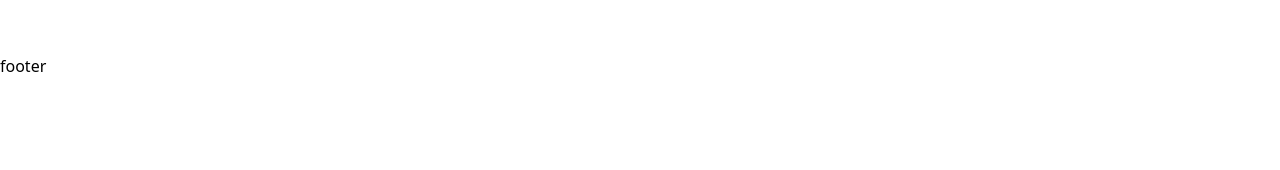
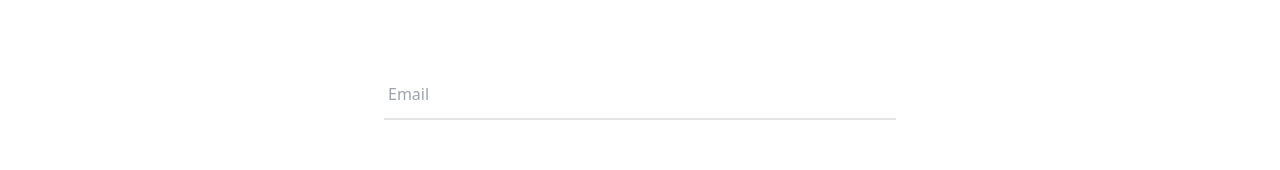
Before and after one commit to SoloSoft2000/eCommerce-Application, a React app: page /login in a window 1280 px wide. Shown: the part 266-436 px from the top of the page. Built offline with nearby package versions, Linux system fonts and the light colour scheme.

Commit message:
feat(forms): email component

```diff
--- a/src/components/forms/Email.tsx
+++ b/src/components/forms/Email.tsx
@@ -0,0 +1,12 @@
+import React from 'react';
+
+function Email(): React.JSX.Element {
+  return  <input
+  className='w-full border-b-2 border-zinc-200 py-3 px-1'
+  placeholder="Email"
+  type="email"
+  name="Email"
+ />
+}
+
+export default Email;
--- a/src/components/forms/SwitchPageLinks.tsx
+++ b/src/components/forms/SwitchPageLinks.tsx
@@ -6,7 +6,7 @@ interface LinkProps {
 }
 
 function SwitchPageLinks({pageName}: LinkProps): React.JSX.Element {
-  const containerClasses = "w-full bg-zinc-200 flex justify-between p-1 rounded";
+  const containerClasses = "w-full bg-zinc-200 flex justify-between p-1 rounded mb-20";
   const activeLinkClasses = "w-6/12 rounded text-center p-2 hover:bg-zinc-300";
   const disabledLinkClasses = "bg-white rounded w-6/12 text-center p-2 cursor-default drop-shadow-sm"
 
--- a/src/pages/auth/LoginPage.tsx
+++ b/src/pages/auth/LoginPage.tsx
@@ -1,12 +1,14 @@
 import React from 'react';
 import Title from '../../components/forms/Title';
 import SwitchPageLinks from '../../components/forms/SwitchPageLinks';
+import Email from '../../components/forms/Email';
 
 function LoginPage(): React.JSX.Element {
   return <main className='flex justify-center py-16'>
     <div className='text-black w-[32rem] max-w-full text-center'>
     <Title />
     <SwitchPageLinks pageName="login" />
+    <Email />
     </div>
     </main>
 }
```
Also changed, not shown: src/components/forms/Password.tsx (added).
